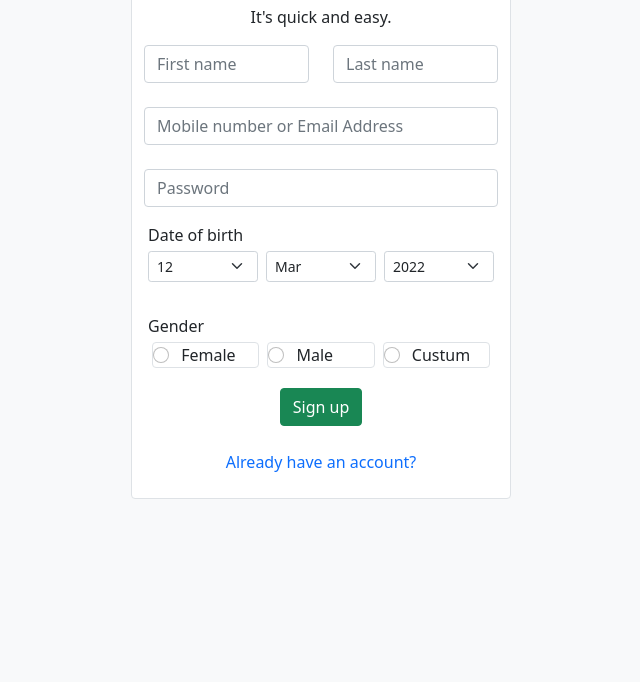
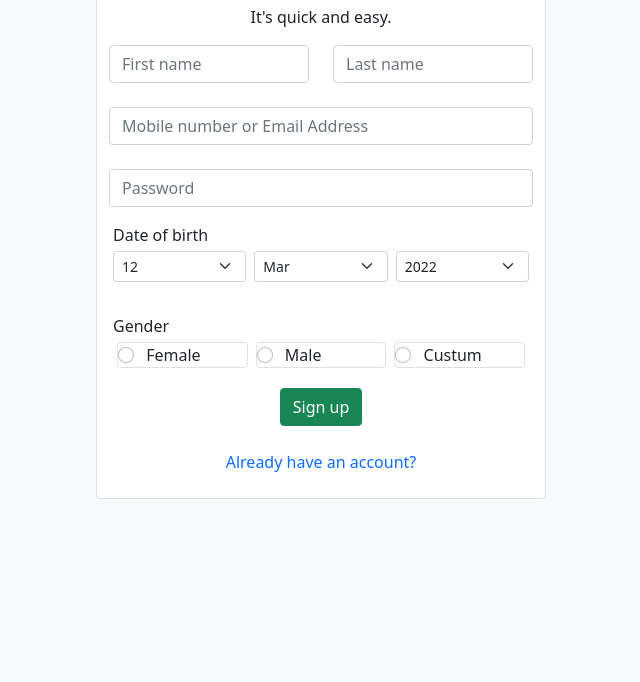
Before and after one commit to kommineni-Madhuri/Bootstrap_Section3, a plain HTML site: page index.html in a window 1280 px wide. Shown: the part 118-800 px from the top of the page, without its empty margins (319-959 px from the left). Drawn offline with nearby package versions, Linux system fonts and the light colour scheme.

Commit message:
Update index.html

```diff
--- a/index.html
+++ b/index.html
@@ -8,15 +8,17 @@
 
     <title>Hello, world!</title>
   </head>
-  <body class="bg-light">
+  <body class="bg-light m-0">
       <div class="container">
           <div class="row">
+
+
               <h1 class="text-primary text-center mt-4">facebook</h1>
-              <div class="col-4 m-auto bg-white border border-1 rounded m-1 mb-4">
+              <div class=" m-auto bg-white border border-1 rounded m-1 mb-4"style="width:450px">
             <h3 class="text-center">Create a new Account</h3>
             <p class="text-center">It's quick and easy.</p>
 
-                <div class="row">
+                <div class=" col row">
                     <div class="col">
                       <input type="text" class="form-control" placeholder="First name" aria-label="First name">
                     </div>
@@ -120,8 +122,9 @@
                    <a type="action" class="text-decoration-none">Already have an account?</a>
                </div>
                </div>
-          </div>
-      </div>
+               </div>
+               </div>
+
 
 
 
```
